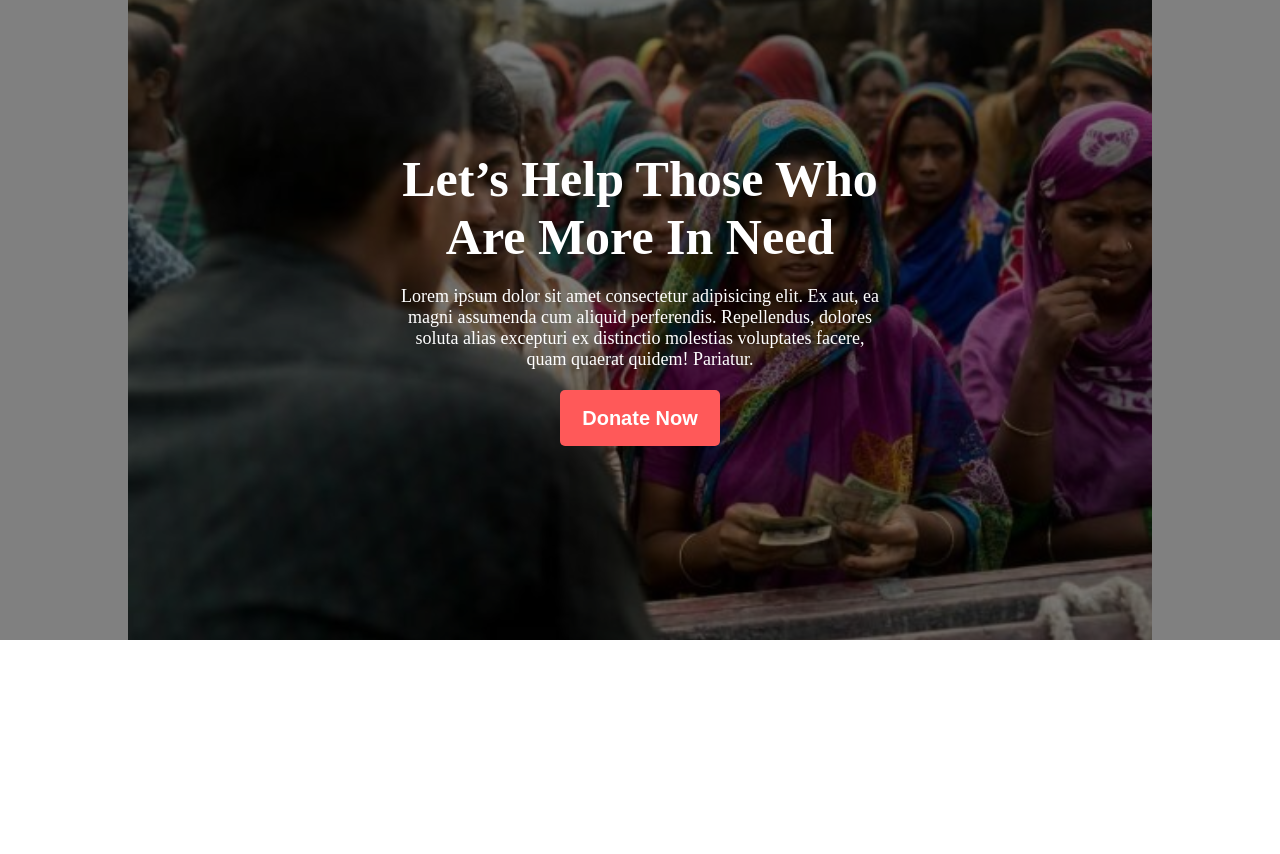
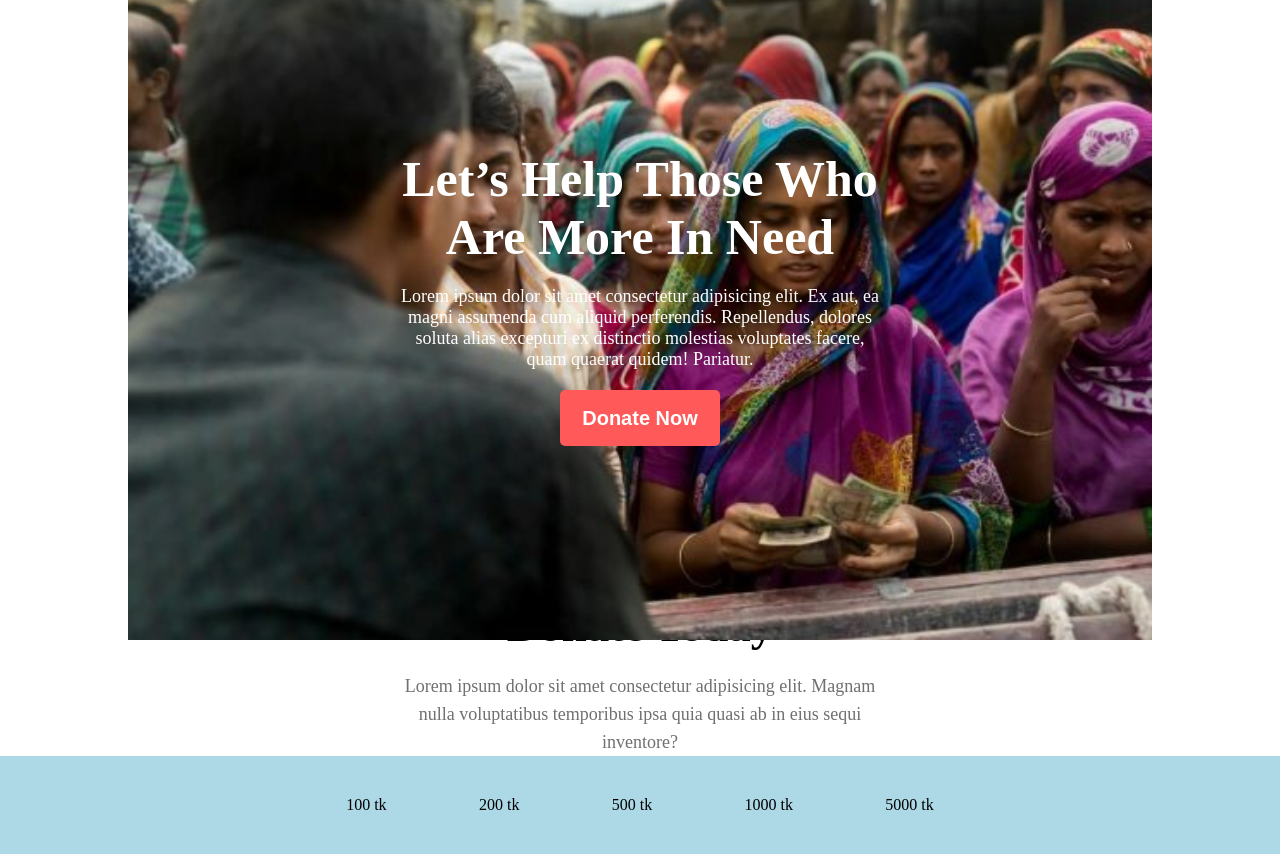
Before and after one commit to engrnazrulislam/my-donate-today, a plain HTML site: page index.html in a window 1280 px wide. Before the commit the page ends 800 px from the top, so only its background shows below. Drawn offline with Linux system fonts and the light colour scheme.

Commit message:
update-donate-amount

```diff
--- a/index.html
+++ b/index.html
@@ -23,7 +23,21 @@
         </div>
     </header>
     <main>
-
+        <section class="first-section">
+            <div>
+                <h2 class="section01-title">Donate Today</h2>
+                <p class="section01-text">Lorem ipsum dolor sit amet consectetur adipisicing elit. Magnam nulla voluptatibus temporibus ipsa quia quasi ab in eius sequi inventore?</p>
+            </div>
+            <div>
+                <ul class="donation-amount">
+                    <li>100 tk</li>
+                    <li>200 tk</li>
+                    <li>500 tk</li>
+                    <li>1000 tk</li>
+                    <li>5000 tk</li>
+                </ul>
+            </div>
+        </section>
     </main>
     <footer>
 
--- a/styles/mydonate.css
+++ b/styles/mydonate.css
@@ -4,7 +4,7 @@
 }
 /* Banner Style */
 .main-header{
-    background-color:gray;
+    /* background-color:white; */
     background-image:url(../images/donation1.jpg);
     background-position: center;
     position: absolute;
@@ -41,3 +41,31 @@
     font-size: 20px;
     gap:8px;
 }
+/* Body Style */
+.first-section{
+    padding-top:600px;
+}
+.section01-title{
+    text-align: center;
+    font-weight: 700;
+    font-style: normal;
+    font-size: 45px;
+    list-style: 54px;
+}
+.section01-text{
+    color:#707070;
+    text-align: center;
+    font-weight: 400;
+    font-size:18px;
+    line-height: 28px;
+    padding-top:20px;
+    padding-left:400px;
+    padding-right:400px;
+}
+.donation-amount{
+    display:flex;
+    justify-content:space-around;
+    padding:40px 300px;
+    list-style-type: none;
+    background:lightblue;
+}
```
